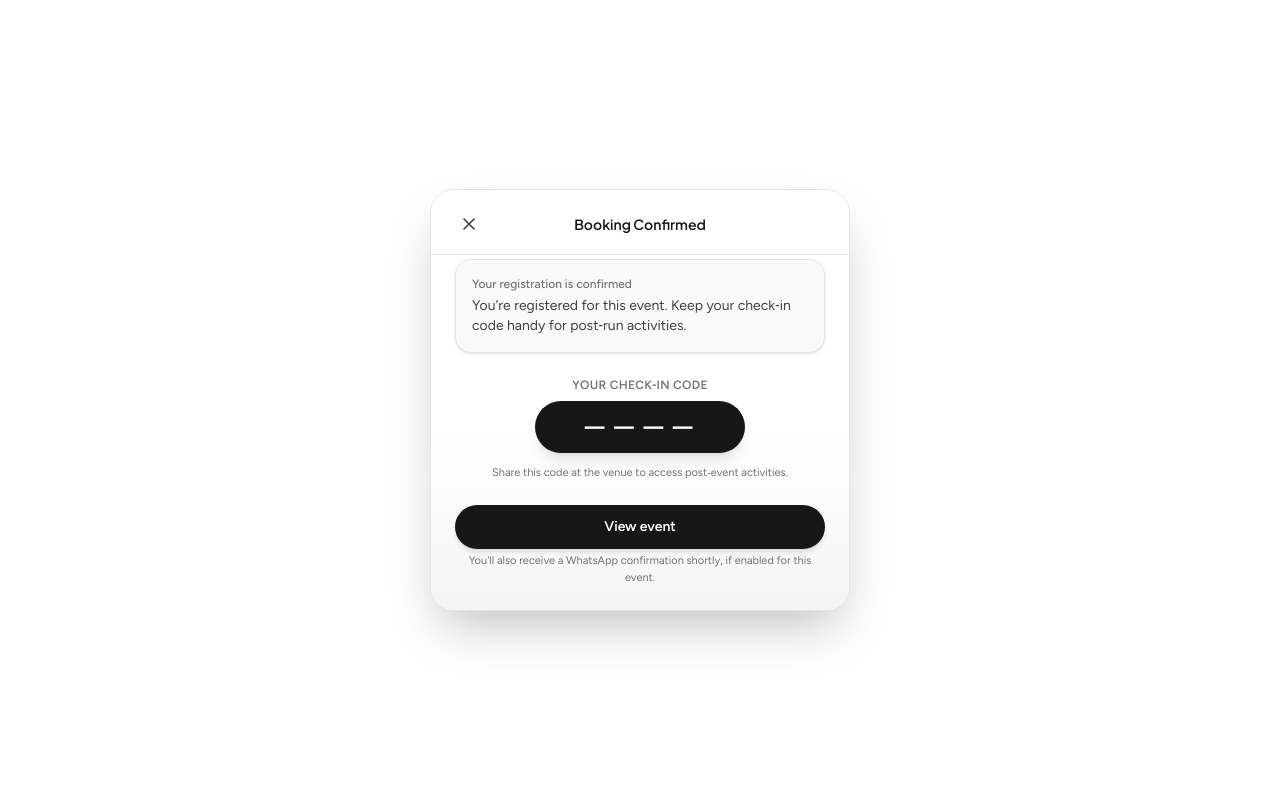
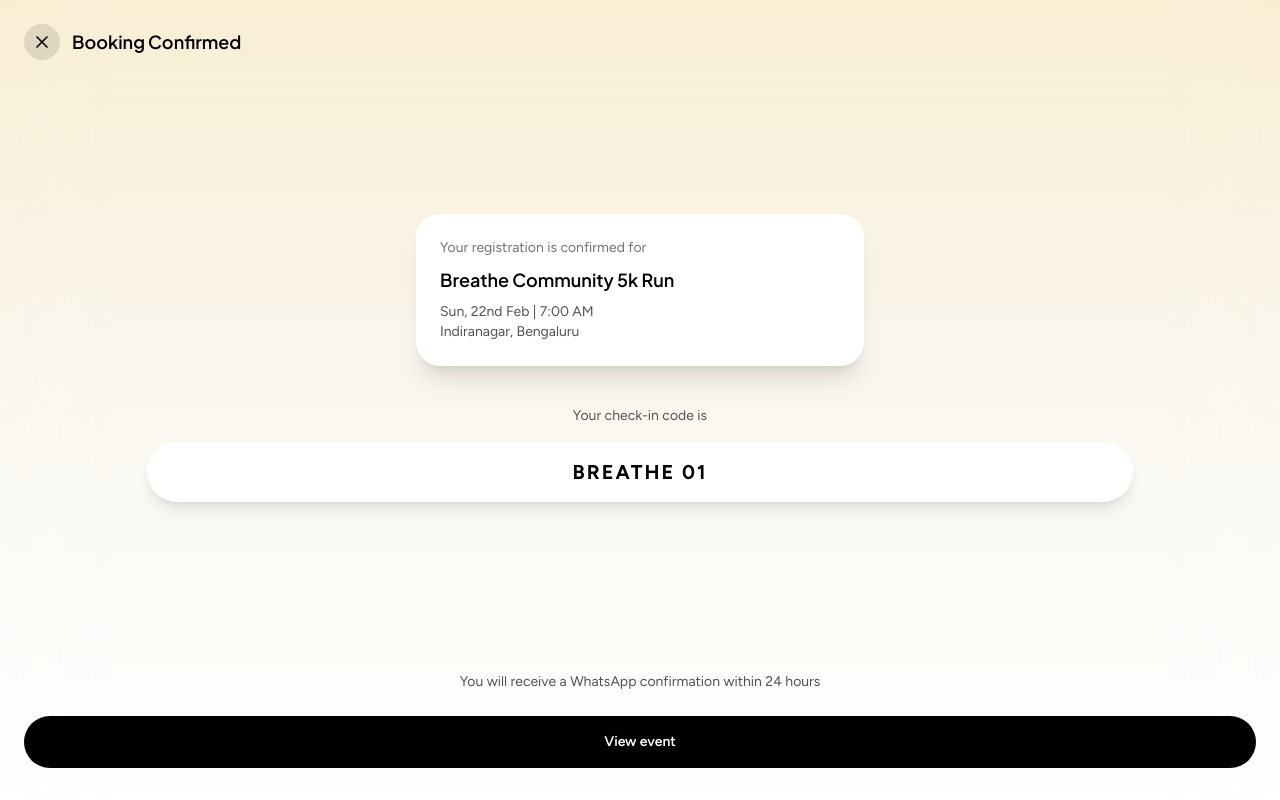
Before and after one commit to yashvardhansharma111/vybeme_web, a Next.js app: page /post/1/confirmation in a window 1280 px wide. Built offline with nearby package versions, Linux system fonts and the light colour scheme; no server answers.

Commit message:
coffee form

```diff
--- a/app/post/[id]/confirmation/page.tsx
+++ b/app/post/[id]/confirmation/page.tsx
@@ -8,6 +8,7 @@ export default function RegistrationConfirmationPage() {
   const params = useParams();
   const router = useRouter();
   const searchParams = useSearchParams();
+
   const planId = params.id as string;
   const code = (searchParams.get('code') || '').toUpperCase();
 
@@ -16,57 +17,83 @@ export default function RegistrationConfirmationPage() {
   };
 
   return (
-    <div
-      className="fixed inset-0 flex h-screen w-full items-center justify-center bg-white px-4"
-    >
-      <div className="relative w-full max-w-[420px] rounded-3xl bg-white border border-neutral-200 overflow-hidden shadow-2xl">
+    <div className="relative flex min-h-screen w-full flex-col overflow-hidden">
+
+      {/* Golden White Gradient Background */}
+      <div className="absolute inset-0 bg-gradient-to-b from-[#f6e7c1] via-[#f8f4ea] to-white" />
+
+      {/* Granular Blur Layer */}
+      <div className="absolute inset-0 backdrop-blur-2xl bg-white/30" />
+
+      {/* Content */}
+      <div className="relative z-10 flex min-h-screen flex-col px-6 pt-6 pb-8">
+
         {/* Header */}
-        <header className="flex items-center justify-between px-5 pt-4 pb-3 bg-white border-b border-neutral-200">
+        <div className="flex items-center gap-3 mb-8">
           <button
-            type="button"
             onClick={handleClose}
-            className="flex h-9 w-9 items-center justify-center rounded-full text-neutral-700 hover:bg-neutral-100"
-            aria-label="Close"
+            className="flex h-9 w-9 items-center justify-center rounded-full bg-black/10 backdrop-blur-md"
           >
-            <svg className="h-5 w-5" fill="none" stroke="currentColor" viewBox="0 0 24 24">
+            <svg className="h-5 w-5 text-black" fill="none" stroke="currentColor" viewBox="0 0 24 24">
               <path strokeLinecap="round" strokeLinejoin="round" strokeWidth={2} d="M6 18L18 6M6 6l12 12" />
             </svg>
           </button>
-          <h1 className="text-sm font-semibold text-neutral-900 whitespace-nowrap">Booking Confirmed</h1>
-          <div className="w-9" />
-        </header>
 
-        {/* Body */}
-        <div className="px-6 pb-6 pt-1 bg-gradient-to-b from-white/95 via-white to-neutral-100">
-          <div className="mb-6 rounded-2xl bg-neutral-50 border border-neutral-200 px-4 py-4 shadow-sm">
-            <p className="text-xs font-medium text-neutral-500 mb-1">Your registration is confirmed</p>
-            <p className="text-sm text-neutral-700">
-              You&apos;re registered for this event. Keep your check‑in code handy for post‑run activities.
+          <h1 className="text-lg font-semibold text-black">
+            Booking Confirmed
+          </h1>
+        </div>
+
+        {/* Spacer to push content near middle */}
+        <div className="flex-1 flex flex-col justify-center">
+
+          {/* White Confirmation Card */}
+          <div className="mx-auto w-full max-w-md rounded-3xl bg-white px-6 py-6 shadow-xl">
+            <p className="text-sm text-neutral-500 mb-2">
+              Your registration is confirmed for
+            </p>
+
+            <h2 className="text-lg font-semibold text-black mb-2">
+              Breathe Community 5k Run
+            </h2>
+
+            <p className="text-sm text-neutral-600">
+              Sun, 22nd Feb | 7:00 AM
+            </p>
+
+            <p className="text-sm text-neutral-600">
+              Indiranagar, Bengaluru
             </p>
           </div>
 
-          <div className="mb-6 text-center">
-            <p className="text-xs font-semibold text-neutral-500 mb-2 tracking-wide">YOUR CHECK‑IN CODE</p>
-            <div className="inline-flex min-w-[210px] items-center justify-center rounded-full bg-neutral-900 px-6 py-3 shadow-lg">
-              <span className="text-lg font-extrabold tracking-[0.15em] text-white">
-                {code || '— — — —'}
+          {/* Check-in Code Section */}
+          <div className="mt-10 text-center">
+            <p className="text-sm text-neutral-600 mb-4">
+              Your check-in code is
+            </p>
+
+            <div className="mx-auto w-[80%] rounded-full bg-white py-4 shadow-lg">
+              <span className="text-xl font-bold tracking-widest text-black">
+                {code || 'BREATHE 01'}
               </span>
             </div>
-            <p className="mt-3 text-[11px] text-neutral-500">
-              Share this code at the venue to access post‑event activities.
-            </p>
           </div>
+        </div>
+
+        {/* Bottom Section */}
+        <div className="mt-12">
+          <p className="text-center text-sm text-neutral-600 mb-6">
+            You will receive a WhatsApp confirmation within 24 hours
+          </p>
 
           <Link
             href={`/post/${planId}`}
-            className="mb-1 flex h-11 w-full items-center justify-center rounded-[999px] bg-neutral-900 text-sm font-semibold text-white shadow-md hover:bg-neutral-800 transition-colors"
+            className="block w-full rounded-full bg-black py-4 text-center text-sm font-semibold text-white"
           >
             View event
           </Link>
-          <p className="mt-1 text-center text-[11px] text-neutral-500">
-            You&apos;ll also receive a WhatsApp confirmation shortly, if enabled for this event.
-          </p>
         </div>
+
       </div>
     </div>
   );
```
Also changed, not shown: app/post/[id]/page.tsx (+88 -131 lines).
